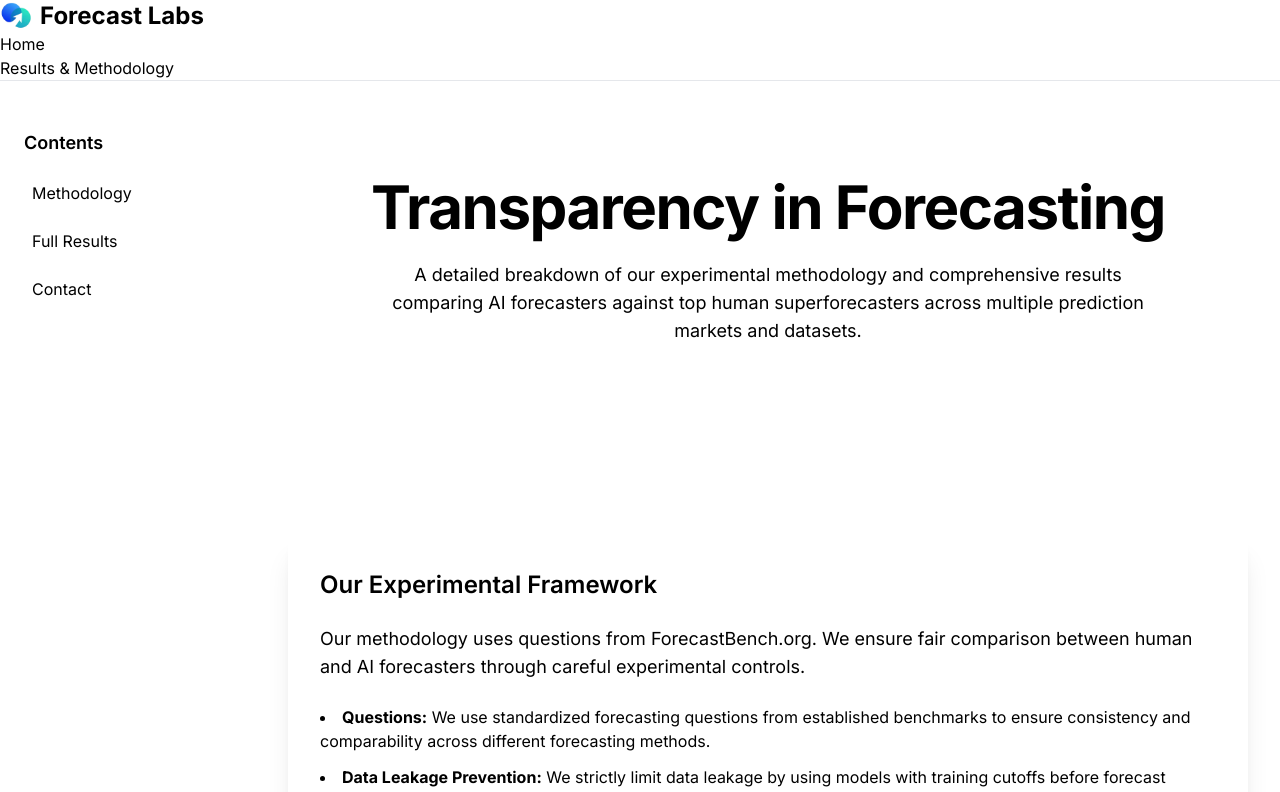
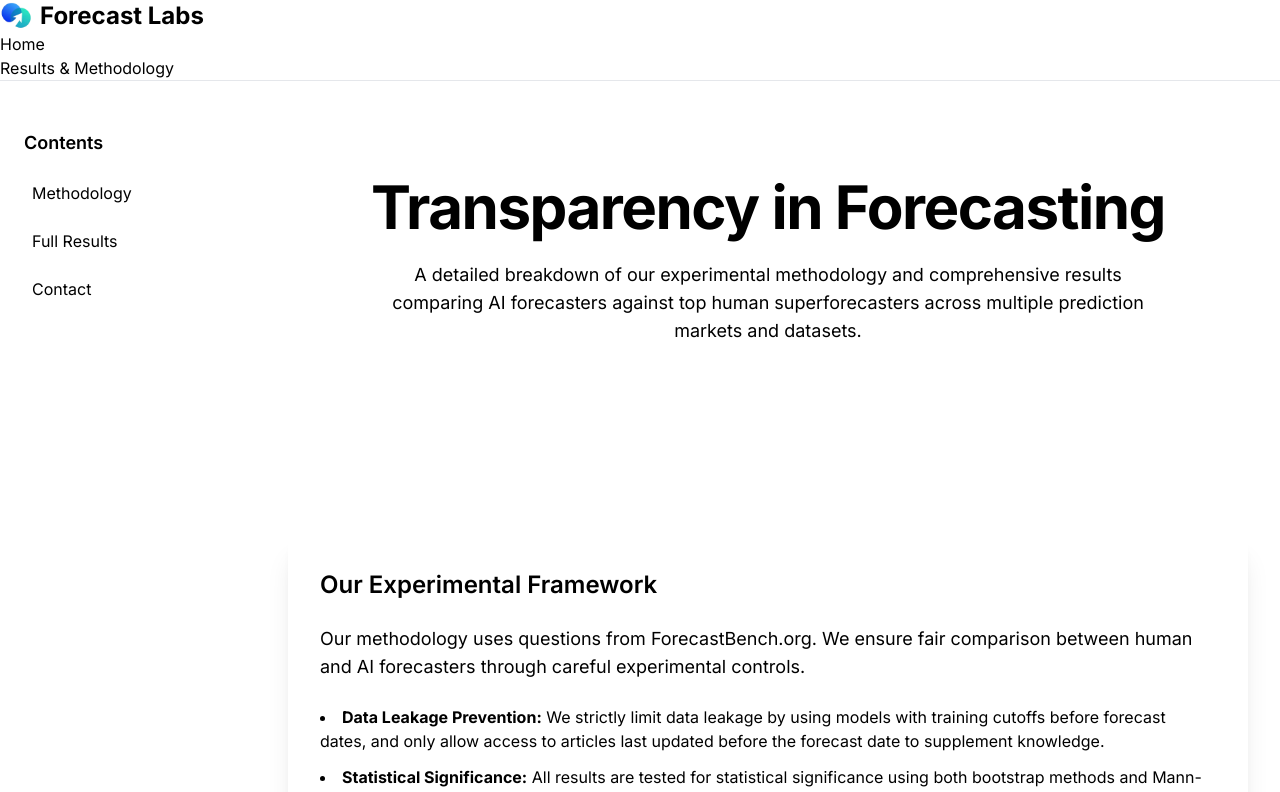
Before and after one commit to aiforecastlabs/forecast-website, a Next.js app: page /results in a window 1280 px wide. Shown: the top 792 px of the page. Built offline with nearby package versions, Linux system fonts and the light colour scheme.

Commit message:
Update page.tsx

```diff
--- a/src/app/results/page.tsx
+++ b/src/app/results/page.tsx
@@ -290,12 +290,6 @@ export default function Results() {
                   </p>
                   <ul className="list-disc list-inside space-y-2 sm:space-y-3 text-sm sm:text-base text-base-content/70">
                     <li>
-                      <strong>Questions:</strong> We use standardized
-                      forecasting questions from established benchmarks to
-                      ensure consistency and comparability across different
-                      forecasting methods.
-                    </li>
-                    <li>
                       <strong>Data Leakage Prevention:</strong> We strictly
                       limit data leakage by using models with training cutoffs
                       before forecast dates, and only allow access to articles
```
